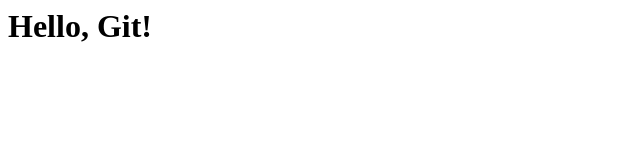
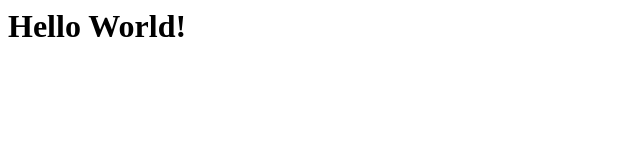
Before and after one commit to SofiaShpancuk/git_test2025, a plain HTML site: page index.html in a window 1280 px wide. Shown: the full height of the page, 0-640 px from the left. Drawn offline with Linux system fonts and the light colour scheme.

Commit message:
Change h1

```diff
--- a/index.html
+++ b/index.html
@@ -1 +1 @@
-<h1>Hello, Git!</h1>
+<h1>Hello World!</h1>
```
